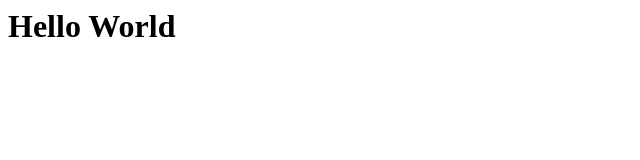
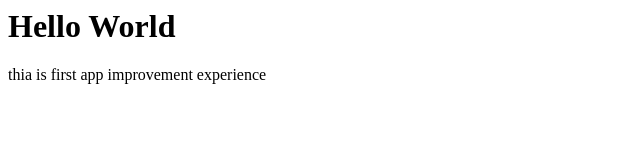
Before and after one commit to emirkeskin16/TomakeMyApp, a plain HTML site: page pages/index.html in a window 1280 px wide. Shown: the whole page, without its empty margins (0-640 px from the left). Drawn offline with Linux system fonts and the light colour scheme.

Commit message:
Update index.html

```diff
--- a/pages/index.html
+++ b/pages/index.html
@@ -6,4 +6,6 @@
   <body>
     <h1>Hello World</h1>
   </body>
+<body>
+  thia is first app improvement experience
 </html>
```
